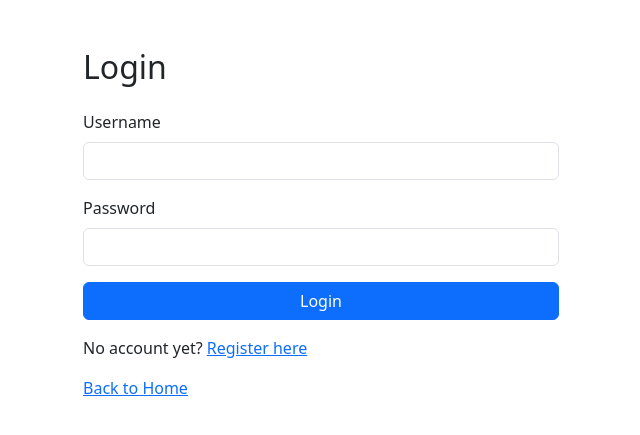
After one commit to zephris/CITS3403-Project, a Flask app: page /login in a window 1280 px wide. The commit adds this page. Shown: the top 435 px of the page, without its empty margins (319-959 px from the left). Run offline with Flask 3, Linux system fonts and the light colour scheme.

Commit message:
Add user login and profile pages

```diff
--- a/app.py
+++ b/app.py
@@ -1,5 +1,6 @@
-from flask import Flask, render_template, redirect, url_for, request
-from models import db, Lobby, LobbyPlayer, LobbyMessage
+from flask import Flask, render_template, redirect, url_for, request, session
+from werkzeug.security import generate_password_hash, check_password_hash
+from models import db, User, Lobby, LobbyPlayer, LobbyMessage
 from template.backend.app.game_logic.engine import load_game_config, GameEngine
 import random
 
@@ -10,6 +11,9 @@ app.config["SQLALCHEMY_DATABASE_URI"] = "sqlite:///app.db"
 app.config["SQLALCHEMY_TRACK_MODIFICATIONS"] = False
 
 db.init_app(app)
+
+def get_current_username():
+    return session.get("username")
 
 config = load_game_config("template/backend/app/game_logic/data/monopoly_standard.json")
 engine = GameEngine(config)
@@ -305,10 +309,97 @@ def render_game_page(dice_result=None):
 
 @app.route("/")
 def home():
-    return redirect(url_for("lobby_browser"))
+    return render_template(
+        "home.html",
+        username=session.get("username")
+    )
+
+@app.route("/register", methods=["GET", "POST"])
+def register():
+    if request.method == "POST":
+        username = request.form.get("username", "").strip()
+        password = request.form.get("password", "").strip()
+
+        if not username or not password:
+            return render_template("register.html", error="Username and password are required.")
+
+        existing_user = User.query.filter_by(username=username).first()
+
+        if existing_user:
+            return render_template("register.html", error="Username already exists.")
+
+        new_user = User(
+            username=username,
+            password_hash=generate_password_hash(password)
+        )
+
+        db.session.add(new_user)
+        db.session.commit()
+
+        session["user_id"] = new_user.id
+        session["username"] = new_user.username
+
+        return redirect(url_for("home"))
+
+    return render_template("register.html")
+
+
+@app.route("/login", methods=["GET", "POST"])
+def login():
+    if request.method == "POST":
+        username = request.form.get("username", "").strip()
+        password = request.form.get("password", "").strip()
+
+        user = User.query.filter_by(username=username).first()
+
+        if user is None or not check_password_hash(user.password_hash, password):
+            return render_template("login.html", error="Invalid username or password.")
+
+        session["user_id"] = user.id
+        session["username"] = user.username
+
+        return redirect(url_for("home"))
+
+    return render_template("login.html")
+
+
+@app.route("/logout")
+def logout():
+    session.clear()
+    return redirect(url_for("home"))
+
+@app.route("/profile")
+def profile():
+    if "username" not in session:
+        return redirect(url_for("login"))
+
+    username = session["username"]
+
+    user = User.query.filter_by(username=username).first()
+
+    hosted_lobbies = Lobby.query.filter_by(host_name=username).order_by(Lobby.created_at.desc()).all()
+
+    joined_lobby_players = LobbyPlayer.query.filter_by(player_name=username).order_by(LobbyPlayer.joined_at.desc()).all()
+
+    joined_lobbies = [lobby_player.lobby for lobby_player in joined_lobby_players]
+
+    total_lobbies = len(joined_lobbies)
+    hosted_count = len(hosted_lobbies)
+
+    return render_template(
+        "profile.html",
+        user=user,
+        username=username,
+        total_lobbies=total_lobbies,
+        hosted_count=hosted_count,
+        joined_lobbies=joined_lobbies
+    )
 
 @app.route("/browser")
 def lobby_browser():
+    if "username" not in session:
+        return redirect(url_for("login"))
+
     search_text = request.args.get("search", "").strip()
 
     query = Lobby.query
@@ -541,6 +632,20 @@ def start_lobby_game():
 
     return redirect(url_for("game_page", game_id=game_id))
 
+@app.route("/singleplayer")
+def singleplayer():
+    global game_state, game_log, last_roll, can_buy, game_over, waiting_for_ai, game_id
+
+    game_id = "singleplayer_game"
+    game_state = engine.initialize_game(players)
+    game_log = ["Single player game started! Player 1 is on GO."]
+    last_roll = None
+    can_buy = False
+    game_over = False
+    waiting_for_ai = False
+
+    return redirect(url_for("game_page", game_id=game_id))
+
 @app.route("/game/<game_id>")
 def game_page(game_id):
     update_buy_status()
--- a/models.py
+++ b/models.py
@@ -7,6 +7,11 @@ from flask_sqlalchemy import SQLAlchemy
 
 db = SQLAlchemy()
 
+class User(db.Model):
+    id = db.Column(db.Integer, primary_key=True)
+    username = db.Column(db.String(80), nullable=False, unique=True)
+    password_hash = db.Column(db.String(255), nullable=False)
+    created_at = db.Column(db.DateTime, nullable=False, default=datetime.utcnow)
 
 class Lobby(db.Model):
     id = db.Column(db.Integer, primary_key=True)
--- /dev/null
+++ b/templates/login.html
@@ -0,0 +1,38 @@
+<!DOCTYPE html>
+<html lang="en">
+<head>
+    <meta charset="UTF-8">
+    <title>Login - Monopoly Web</title>
+    <link href="https://cdn.jsdelivr.net/npm/bootstrap@5.3.0/dist/css/bootstrap.min.css" rel="stylesheet">
+</head>
+<body>
+    <div class="container mt-5" style="max-width: 500px;">
+        <h2 class="mb-4">Login</h2>
+
+        {% if error %}
+            <div class="alert alert-danger">{{ error }}</div>
+        {% endif %}
+
+        <form action="{{ url_for('login') }}" method="post">
+            <div class="mb-3">
+                <label class="form-label">Username</label>
+                <input name="username" type="text" class="form-control" required>
+            </div>
+
+            <div class="mb-3">
+                <label class="form-label">Password</label>
+                <input name="password" type="password" class="form-control" required>
+            </div>
+
+            <button type="submit" class="btn btn-primary w-100">Login</button>
+        </form>
+
+        <p class="mt-3">
+            No account yet?
+            <a href="{{ url_for('register') }}">Register here</a>
+        </p>
+
+        <a href="{{ url_for('home') }}">Back to Home</a>
+    </div>
+</body>
+</html>
```
Also changed, not shown: templates/home.html (+20 -3 lines), templates/profile.html (+54 -35 lines), templates/register.html (added, +38 -0 lines).
